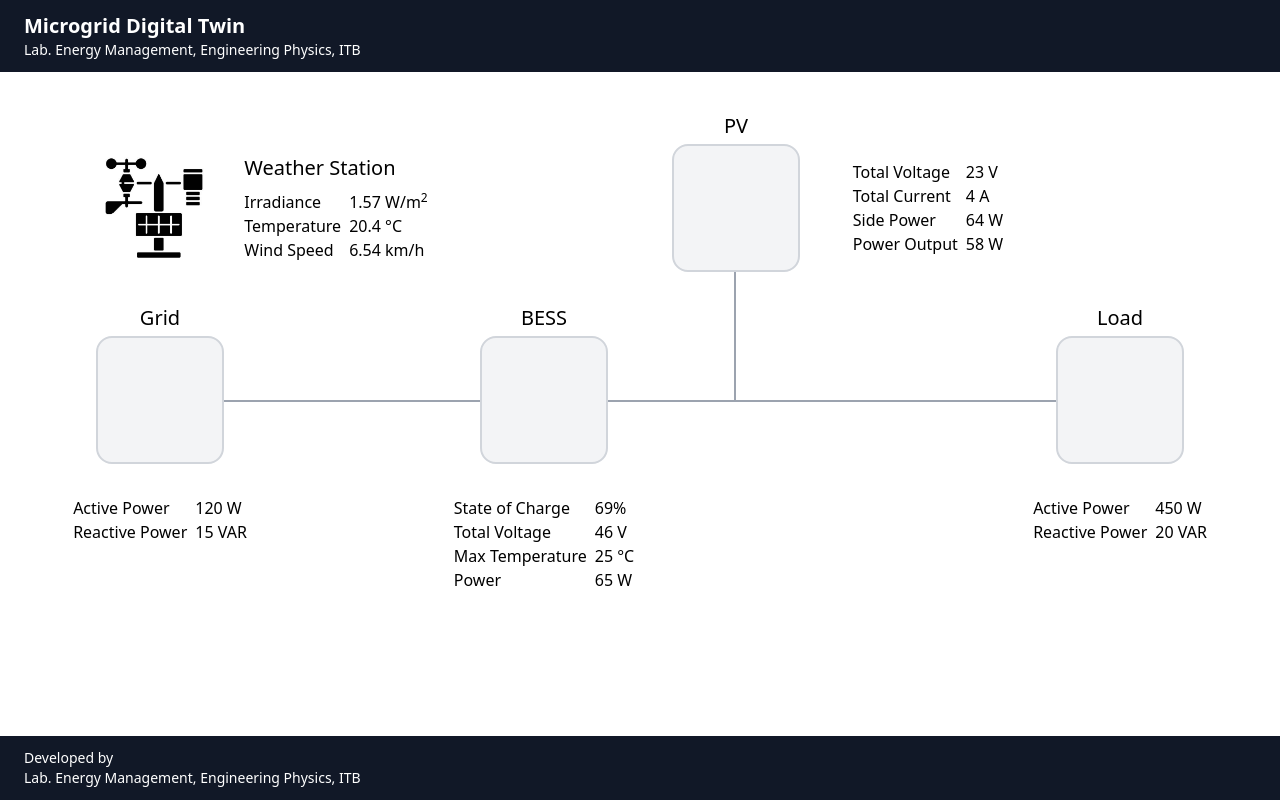
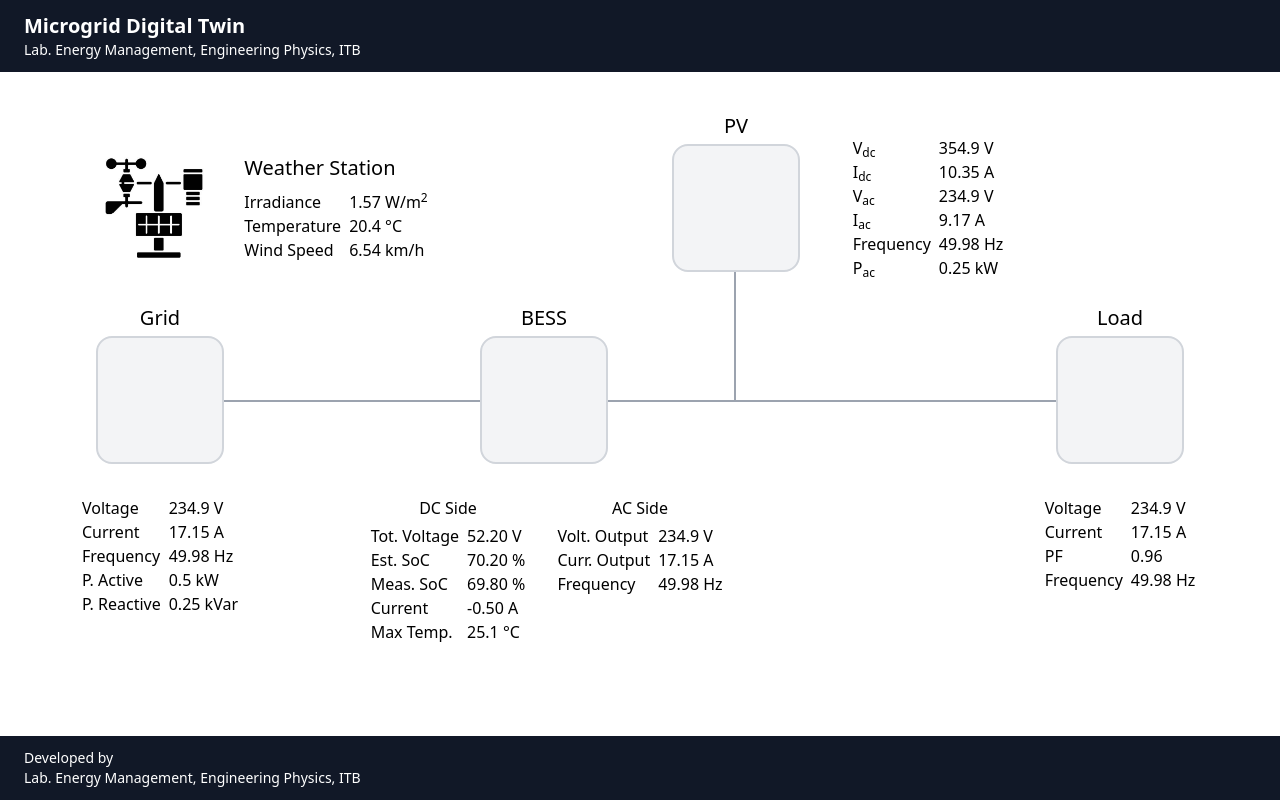
Before and after one commit to salehzaidan/mikrogrid-hmi, a Next.js app: page / in a window 1280 px wide. Built offline with nearby package versions, Linux system fonts and the light colour scheme; some icons are missing.

Commit message:
Update detail variables

```diff
--- a/components/Cell.tsx
+++ b/components/Cell.tsx
@@ -1,10 +1,17 @@
 type CellProps = {
   lines?: ('top' | 'right' | 'bottom' | 'left')[]
+  className?: string
 }
 
-function Cell({ lines, children }: React.PropsWithChildren<CellProps>) {
+function Cell({
+  lines,
+  className,
+  children,
+}: React.PropsWithChildren<CellProps>) {
   return (
-    <div className="relative flex h-48 w-48 shrink-0 items-center justify-center">
+    <div
+      className={`relative flex h-48 w-48 shrink-0 items-center justify-center ${className}`}
+    >
       {lines?.map((line, index) => {
         switch (line) {
           case 'top':
--- a/components/Detail.tsx
+++ b/components/Detail.tsx
@@ -2,15 +2,22 @@ import React from 'react'
 
 type DetailProps = {
   variables: { [key: string]: string }
+  header?: string
   className?: string
 }
 
-function Detail({ variables, className }: DetailProps) {
+function Detail({ variables, header, className }: DetailProps) {
   return (
     <div className={`grid grid-cols-[auto_auto] gap-x-2 ${className}`}>
+      {header && (
+        <h3 className="col-span-2 mb-1 text-center font-medium">{header}</h3>
+      )}
       {Object.entries(variables).map(([key, value], index) => (
         <React.Fragment key={index}>
-          <div className="font-medium">{key}</div>
+          <div
+            dangerouslySetInnerHTML={{ __html: key }}
+            className="font-medium"
+          />
           <div dangerouslySetInnerHTML={{ __html: value }} />
         </React.Fragment>
       ))}
--- a/pages/index.tsx
+++ b/pages/index.tsx
@@ -31,10 +31,12 @@ const Home: NextPage = () => {
             <Cell>
               <Detail
                 variables={{
-                  'Total Voltage': '23 V',
-                  'Total Current': '4 A',
-                  'Side Power': '64 W',
-                  'Power Output': '58 W',
+                  'V<sub>dc</sub>': '354.9 V',
+                  'I<sub>dc</sub>': '10.35 A',
+                  'V<sub>ac</sub>': '234.9 V',
+                  'I<sub>ac</sub>': '9.17 A',
+                  'Frequency': '49.98 Hz', // prettier-ignore
+                  'P<sub>ac</sub>': '0.25 kW',
                 }}
               />
             </Cell>
@@ -57,9 +59,37 @@ const Home: NextPage = () => {
             <Cell>
               <Detail
                 variables={{
-                  'Active Power': '120 W',
-                  'Reactive Power': '15 VAR',
+                  'Voltage': '234.9 V', // prettier-ignore
+                  'Current': '17.15 A', // prettier-ignore
+                  'Frequency': '49.98 Hz', // prettier-ignore
+                  'P. Active': '0.5 kW',
+                  'P. Reactive': '0.25 kVar',
                 }}
+                className="self-start"
+              />
+            </Cell>
+            <Cell />
+            <Cell className="-translate-x-1/2">
+              <Detail
+                variables={{
+                  'Tot. Voltage': '52.20 V',
+                  'Est. SoC': '70.20 %',
+                  'Meas. SoC': '69.80 %',
+                  'Current': '-0.50 A', // prettier-ignore
+                  'Max Temp.': '25.1 &deg;C',
+                }}
+                header="DC Side"
+                className="self-start"
+              />
+            </Cell>
+            <Cell className="-translate-x-1/2">
+              <Detail
+                variables={{
+                  'Volt. Output': '234.9 V',
+                  'Curr. Output': '17.15 A',
+                  'Frequency': '49.98 Hz', // prettier-ignore
+                }}
+                header="AC Side"
                 className="self-start"
               />
             </Cell>
@@ -67,21 +97,10 @@ const Home: NextPage = () => {
             <Cell>
               <Detail
                 variables={{
-                  'State of Charge': '69%',
-                  'Total Voltage': '46 V',
-                  'Max Temperature': '25 &deg;C',
-                  'Power': '65 W', // prettier-ignore
-                }}
-                className="self-start"
-              />
-            </Cell>
-            <Cell />
-            <Cell />
-            <Cell>
-              <Detail
-                variables={{
-                  'Active Power': '450 W',
-                  'Reactive Power': '20 VAR',
+                  'Voltage': '234.9 V', // prettier-ignore
+                  'Current': '17.15 A', // prettier-ignore
+                  'PF': '0.96', // prettier-ignore
+                  'Frequency': '49.98 Hz', // prettier-ignore
                 }}
                 className="self-start"
               />
```
